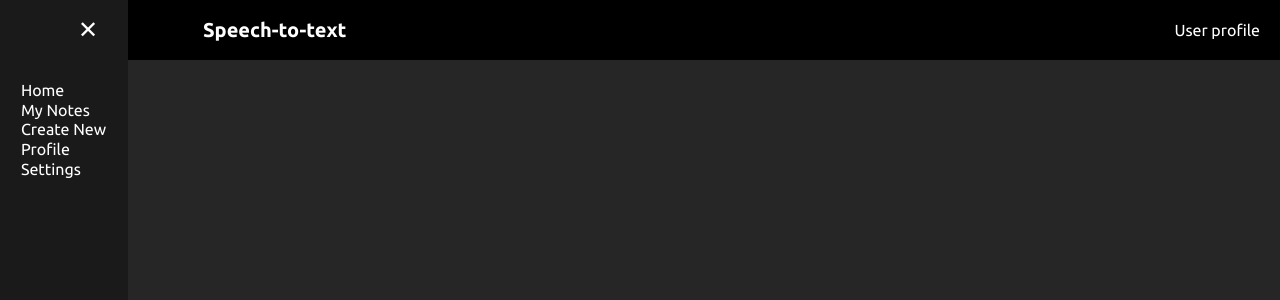
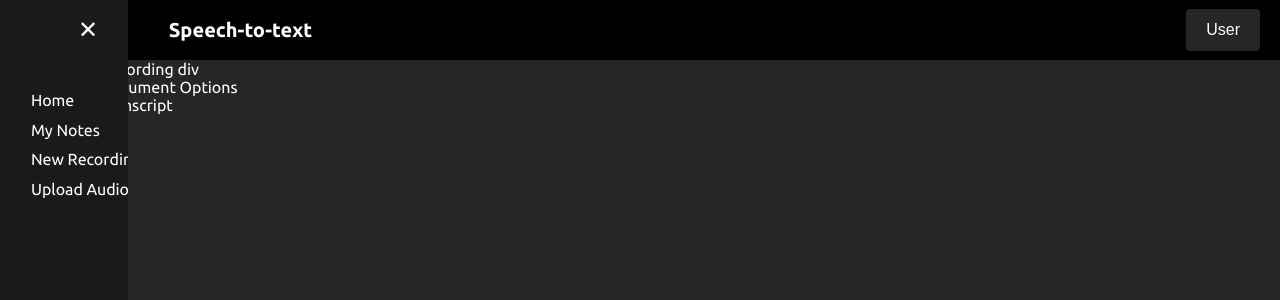
Before and after one commit to HarshitRinge89/Speech-to-text, a React (Vite) app in the folder FrontEnd/: page / in a window 1280 px wide. Shown: the top 300 px of the page. Built offline with nearby package versions, Linux system fonts and the light colour scheme.

Commit message:
Structure Creation part 1

```diff
--- a/FrontEnd/src/App.jsx
+++ b/FrontEnd/src/App.jsx
@@ -2,7 +2,7 @@ import { useState } from 'react';
 import './App.css';
 import Sidebar from './Sidebar';
 import Navbar from './Navbar';
-
+import Content from './Content';
 function App() {
   const [isOpen, setIsOpen] = useState(true);
   const toggleSidebar=()=>{
@@ -19,7 +19,8 @@ function App() {
           toggleSidebar={toggleSidebar}
         />
         <main className={`main-content ${isOpen ? 'open' : 'collapsed'}`}>
-        <h1>test</h1></main>
+        <Content/>
+        </main>
       </div>
     </div>
     </>
--- /dev/null
+++ b/FrontEnd/src/Content.jsx
@@ -0,0 +1,20 @@
+function Content(){
+    return(
+        <div className="Main-container">
+            <div className="colone">
+                <div className="Record">
+                    Recording div
+                </div>
+                <div className="doc-opt">Document Options</div>
+            </div>
+            <div className="coltwo">
+                <div className="transcript">
+                    Transcript
+                </div>
+            </div>
+            <div className="colthree">
+            </div>
+        </div>
+    );
+}
+export default Content
--- a/FrontEnd/src/Navbar.jsx
+++ b/FrontEnd/src/Navbar.jsx
@@ -10,7 +10,14 @@ function Navbar({toggleSidebar,isOpen}){
                 <span className='title'>Speech-to-text</span>
             </div>
             <div className='navbar-right'>
-                <span>User profile</span>
+                <div className='dropdown'>
+                    <button class="dropbtn" aria-haspopup="true" aria-expanded="false">User</button>
+                    <div id="dropbutton"class="dropdown-content">
+                        <a href="#">Profile</a>
+                        <a href="#">Settings</a>
+                        <a href="#">Log Out</a>
+                    </div>
+                </div>
             </div>
         </nav>
     );
--- a/FrontEnd/src/Sidebar.jsx
+++ b/FrontEnd/src/Sidebar.jsx
@@ -35,37 +35,26 @@ function Sidebar({ isOpen, toggleSidebar }) {
             )}
           </a>
         </li>
-
+        {/* <h3>Quick Actions</h3> */}
         <li className="menu-item">
-          <a href="#create-new">
+          <a href="#new-recording">
             {isOpen ? (
-              <span className="text">Create New</span>
+              <span className="text">New Recording</span>
             ) : (
-              '+'
+              'N'
             )}
           </a>
         </li>
 
         <li className="menu-item">
-          <a href="#profile">
+          <a href="#upload-audio">
             {isOpen ? (
-              <span className="text">Profile</span>
+              <span className="text">Upload Audio</span>
             ) : (
-              '👤'
+              'U'
             )}
           </a>
         </li>
-
-        <li className="menu-item">
-          <a href="#settings">
-            {isOpen ? (
-              <span className="text">Settings</span>
-            ) : (
-              '⚙️'
-            )}
-          </a>
-        </li>
-
       </ul>
     </div>
   );
--- a/FrontEnd/src/index.css
+++ b/FrontEnd/src/index.css
@@ -21,6 +21,7 @@ body {
   display: flex;
   flex:1;
   min-height: 0;
+  margin-left:100px;
 }
 .navbar{
   width:100%;
@@ -57,11 +58,48 @@ body {
   display: flex;
   align-items: center;
 }
+.dropdown{
+  position: relative;
+  display: inline-block;
+}
+.dropbtn{
+  background-color: hsl(0,0%,15%);
+  color: hsl(0,0%,100%);
+  border: none;
+  padding: 12px 20px;
+  font-size:16px;
+  border-radius: 4px;
+}
+.dropdown-content{
+  display: none;
+  position: absolute;
+  min-width: 160px;
+  z-index:1;
+  border-radius: 4px;
+}
+.dropdown-content a{
+  color: white;
+  padding: 12px 16px;
+  text-decoration: none;
+  display: block;
+}
+.dropdown-content a:hover{
+  background-color: hsl(0,0%,25%);
+}
+.show{
+  display: block !important;
+}
+.dropdown :hover .dropdown-content{
+  display: block;
+}
+.dropdown:hover .dropbtn{
+  background-color: hsl(0,0%,25%);
+}
 .navbar.sidebar-open{
-  padding-left: 100px;
+  padding-left: 5%;
 }
 .navbar.sidebar-closed{
-  padding-left: 10px;
+  padding-left: 1%;
 }
 
 .sidebar{
@@ -72,10 +110,10 @@ body {
   transition: width 0.3s ease;
 }
 .sidebar.open{
-  width:220px;
+  width:20%;
 }
 .sidebar.collapsed{
-  width:60px;
+  width:6%;
 }
 .sidebar-header{
   height: 60px;
@@ -104,6 +142,7 @@ body {
   display: flex;
   align-items: center;
   padding:15px 20px;
+  margin:10px;
   color: white;
   text-decoration: none;
   white-space: nowrap;
```
